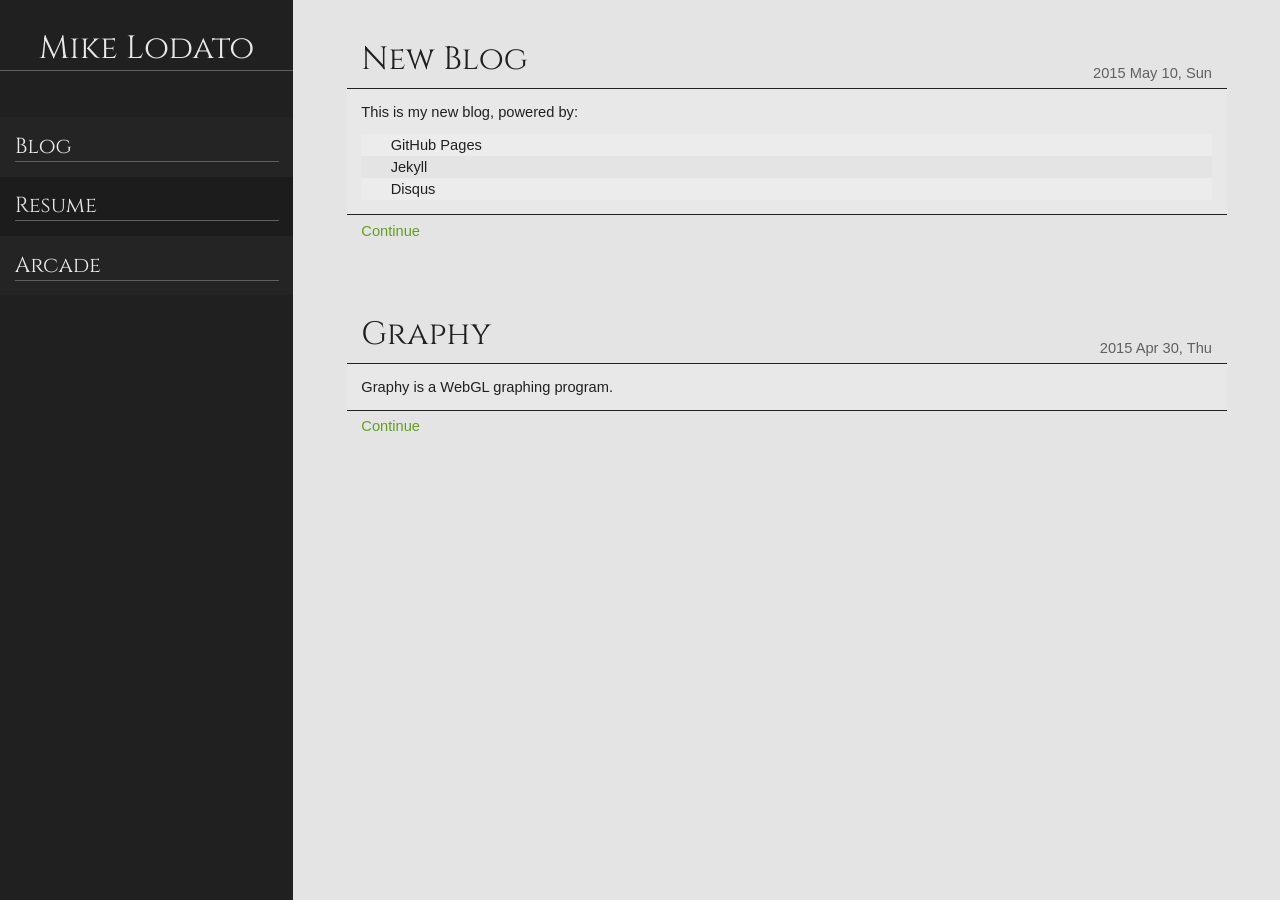
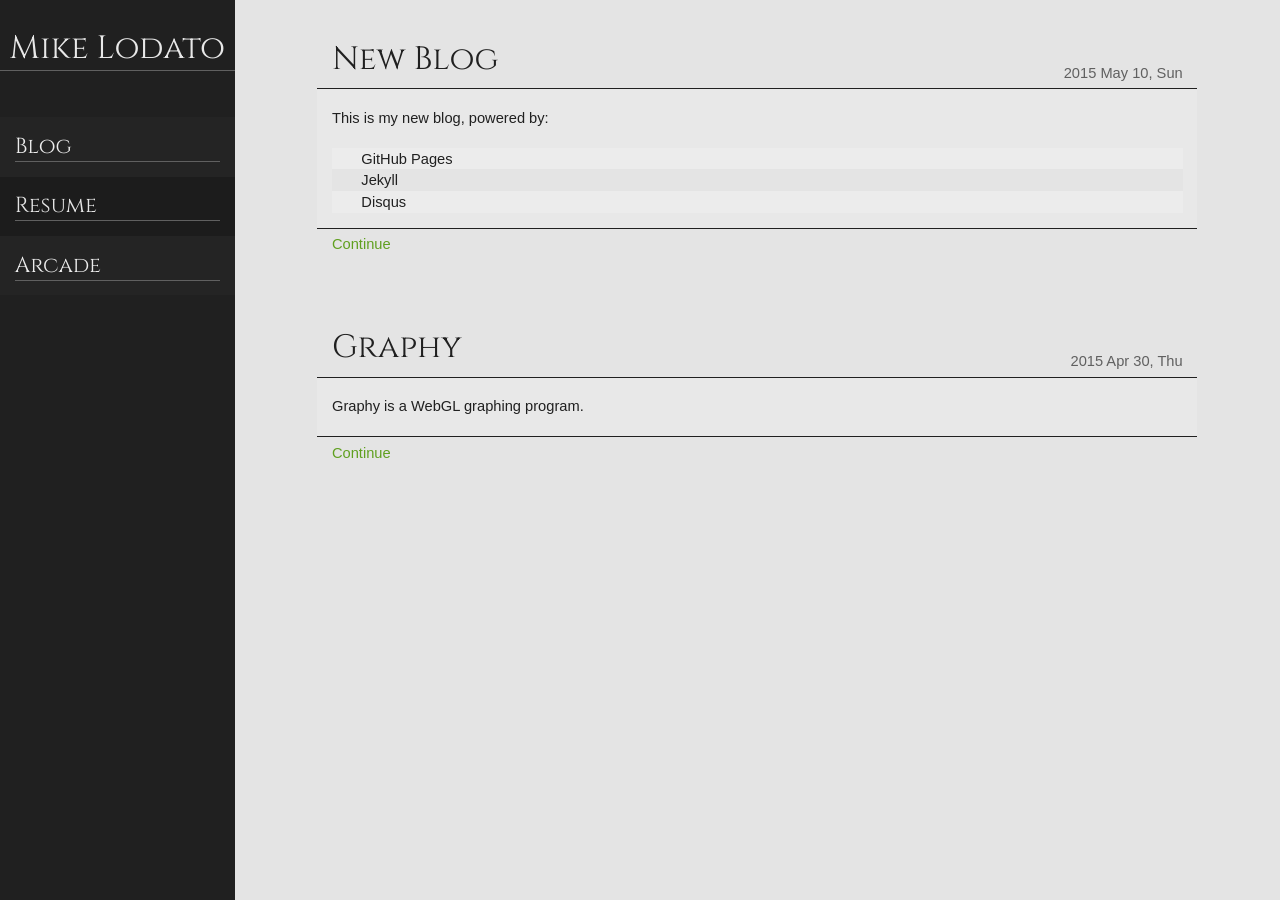
Before and after one commit to zvxryb/zvxryb.github.io, a Jekyll site: the page built from index.html, in a window 1280 px wide. Built offline with Jekyll 4.4.1, drawn with Linux system fonts in a browser that asks for light colours; some web fonts are replaced.

Commit message:
adjust layout

```diff
--- a/style/main.scss
+++ b/style/main.scss
@@ -62,7 +62,8 @@
 	flex-wrap:   nowrap;
 	align-items: stretch;
 
-	min-height: 100%;
+	@include portrait  { min-height: 100%; }
+	@include landscape {     height: 100%; }
 
 	background-color: $ml-primary-dark-bg;
 	color:            $ml-primary-fg;
@@ -86,6 +87,7 @@
 p {
 	margin-top:    1.0em;
 	margin-bottom: 1.0em;
+	line-height:   200%;
 }
 
 @include headings {
@@ -166,12 +168,17 @@
 		display: flex;
 		flex-direction: row;
 		justify-content: center;
+
+		@include landscape {
+			height: 100%;
+			overflow-y: auto;
+		}
 	}
 }
 
 #ml-title {
 	min-height: 8em;
-	min-width: 20em;
+	min-width: 16em;
 
 	> h1 {
 		text-align:    center;
@@ -192,6 +199,7 @@
 
 	display: flex;
 	@include portrait {
+		flex-wrap: wrap;
 		flex-direction: row;
 		justify-content: flex-end;
 	}
```
